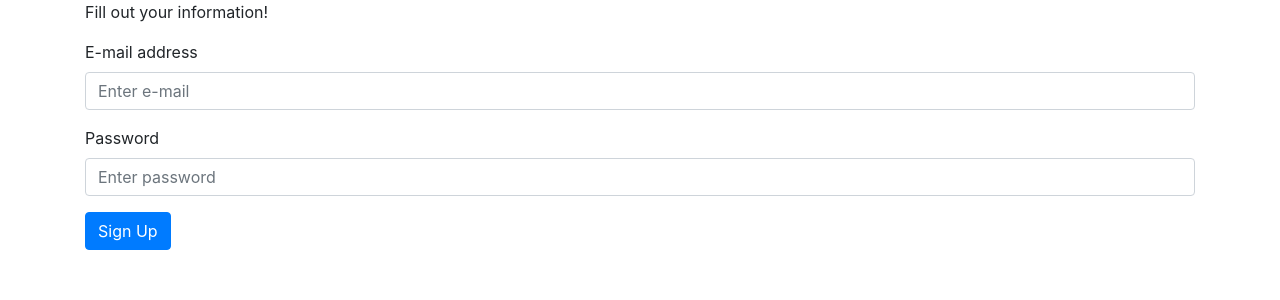
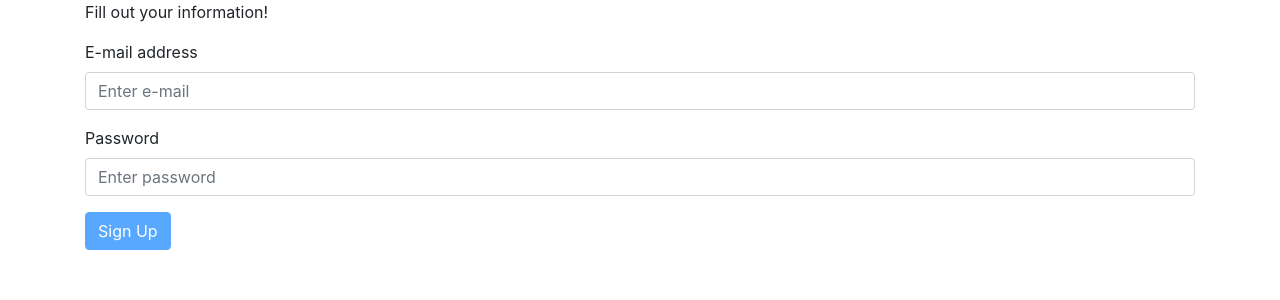
Before and after one commit to Rilind1/angular-todo, an Angular app: page / in a window 1280 px wide. Shown: the top 300 px of the page. Built offline with nearby package versions, Linux system fonts and the light colour scheme.

Commit message:
simple signup design is ready

```diff
--- a/src/app/app.module.ts
+++ b/src/app/app.module.ts
@@ -1,6 +1,6 @@
 import { BrowserModule } from '@angular/platform-browser';
 import { NgModule } from '@angular/core';
-import { FormsModule } from '@angular/forms';
+import { FormsModule, ReactiveFormsModule } from '@angular/forms';
 
 import { AppRoutingModule } from './app-routing.module';
 import { AppComponent } from './app.component';
@@ -9,7 +9,7 @@ import { SignupComponent } from './signup/signup.component';
 
 @NgModule({
   declarations: [AppComponent, TodoListComponent, SignupComponent],
-  imports: [BrowserModule, AppRoutingModule, FormsModule],
+  imports: [BrowserModule, AppRoutingModule, FormsModule, ReactiveFormsModule],
   providers: [],
   bootstrap: [AppComponent],
 })
--- a/src/app/signup/signup.component.html
+++ b/src/app/signup/signup.component.html
@@ -1,8 +1,8 @@
 <div class="container">
-  <form action="">
+  <form #authForm="ngForm" (ngSubmit)="onSubmit(authForm)">
     <p>Fill out your information!</p>
     <div class="form-group">
-      <label for="email">E-mail address</label>
+      <label>E-mail address</label>
       <input
         type="email"
         name="email"
@@ -10,9 +10,14 @@
         class="form-control"
         required
         email
+        ngModel
+        #email="ngModel"
         placeholder="Enter e-mail"
       />
     </div>
+    <!-- <label *ngIf="email.touched && email.invalid" class="alert alert-danger"
+      >This email is invalid</label
+    > -->
     <div class="form-group">
       <label for="password">Password</label>
       <input
@@ -20,11 +25,20 @@
         name="password"
         id="pass"
         required
+        ngModel
         password
+        #password="ngModel"
         class="form-control"
         placeholder="Enter password"
       />
     </div>
-    <button class="btn btn-primary">Sign Up</button>
+    <!-- <label
+      *ngIf="password.touched && password.invalid"
+      class="alert alert-danger"
+      >This password is invalid</label
+    > -->
+    <button [disabled]="!authForm.valid" class="btn btn-primary">
+      Sign Up
+    </button>
   </form>
 </div>
--- a/src/app/signup/signup.component.ts
+++ b/src/app/signup/signup.component.ts
@@ -1,15 +1,26 @@
 import { Component, OnInit } from '@angular/core';
+
+import {
+  FormGroup,
+  FormBuilder,
+  Validators,
+  FormControl,
+  NgForm,
+} from '@angular/forms';
 
 @Component({
   selector: 'app-signup',
   templateUrl: './signup.component.html',
-  styleUrls: ['./signup.component.css']
+  styleUrls: ['./signup.component.css'],
 })
 export class SignupComponent implements OnInit {
+  invalidEmail: string;
 
-  constructor() { }
+  constructor(private signupBuilder: FormBuilder) {}
 
-  ngOnInit(): void {
+  ngOnInit(): void {}
+
+  onSubmit(form: NgForm) {
+    console.log(form.value.email);
   }
-
 }
```
Also changed, not shown: src/app/app-routing.module.ts (+2 -9 lines).
